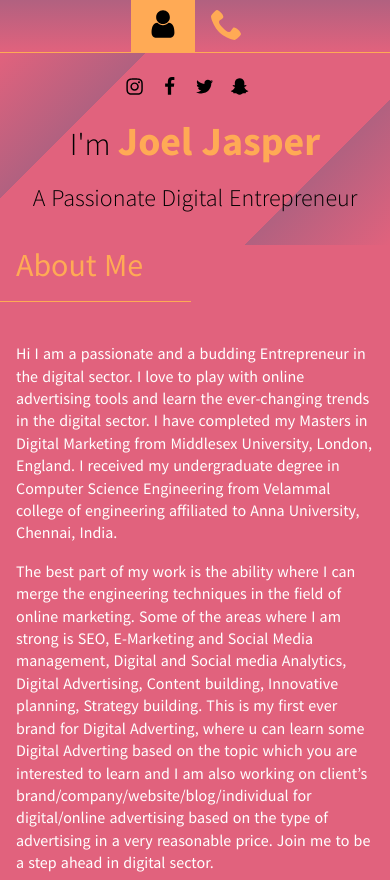
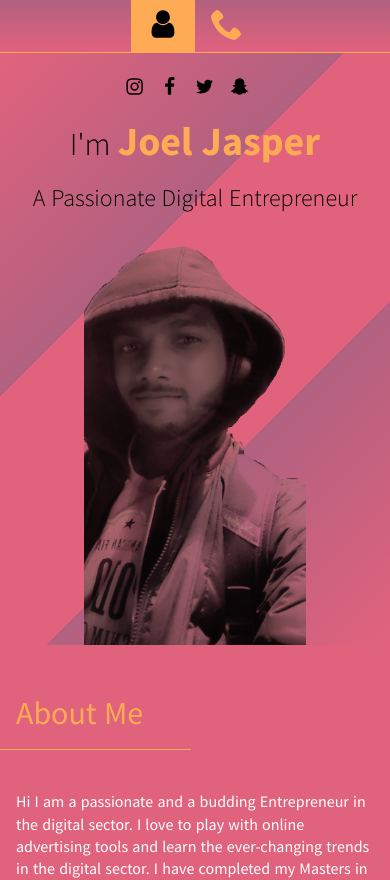
Before and after one commit to SherOnDale/madrasi-londoner, a Nuxt app: page / in a window 390 px wide. Shown: the top 880 px of the page. Built offline with nearby package versions, Linux system fonts and the light colour scheme.

Commit message:
add joel image

```diff
--- a/components/Hero.vue
+++ b/components/Hero.vue
@@ -10,6 +10,7 @@
       <span class="name">Joel Jasper</span>
     </div>
     <div class="hero__subtitle">A Passionate Digital Entrepreneur</div>
+    <div class="hero__image"/>
   </div>
 </template>
 
@@ -88,15 +89,23 @@ export default {
     margin-bottom: 2rem;
   }
 
+  &__image {
+    flex-grow: 1;
+    background: url(../static/jo.png) center no-repeat;
+    filter: brightness(50%) sepia(1) hue-rotate(309deg) saturate(143.4%)
+      brightness(103.3%);
+    background-size: contain;
+  }
+
   @media screen and (max-width: 1100px) {
     &__container {
       background: linear-gradient(
         135deg,
         var(--secondary),
-        var(--accent) 25%,
-        var(--secondary) 25%,
-        var(--secondary) 75%,
-        var(--accent) 75%,
+        var(--accent) 35%,
+        var(--secondary) 35%,
+        var(--secondary) 65%,
+        var(--accent) 65%,
         var(--secondary)
       );
     }
@@ -117,6 +126,10 @@ export default {
     &__subtitle {
       font-size: 1.5rem;
     }
+
+    &__image {
+      height: 25rem;
+    }
   }
 }
 </style>
--- a/components/MainTitle.vue
+++ b/components/MainTitle.vue
@@ -24,6 +24,7 @@ export default {
 
 @media screen and (max-width: 1100px) {
   .main-title {
+    margin-top: 3rem;
     padding: 0 3rem 1rem 1rem;
   }
 }
```
Also changed, not shown: static/jo.png (added).
